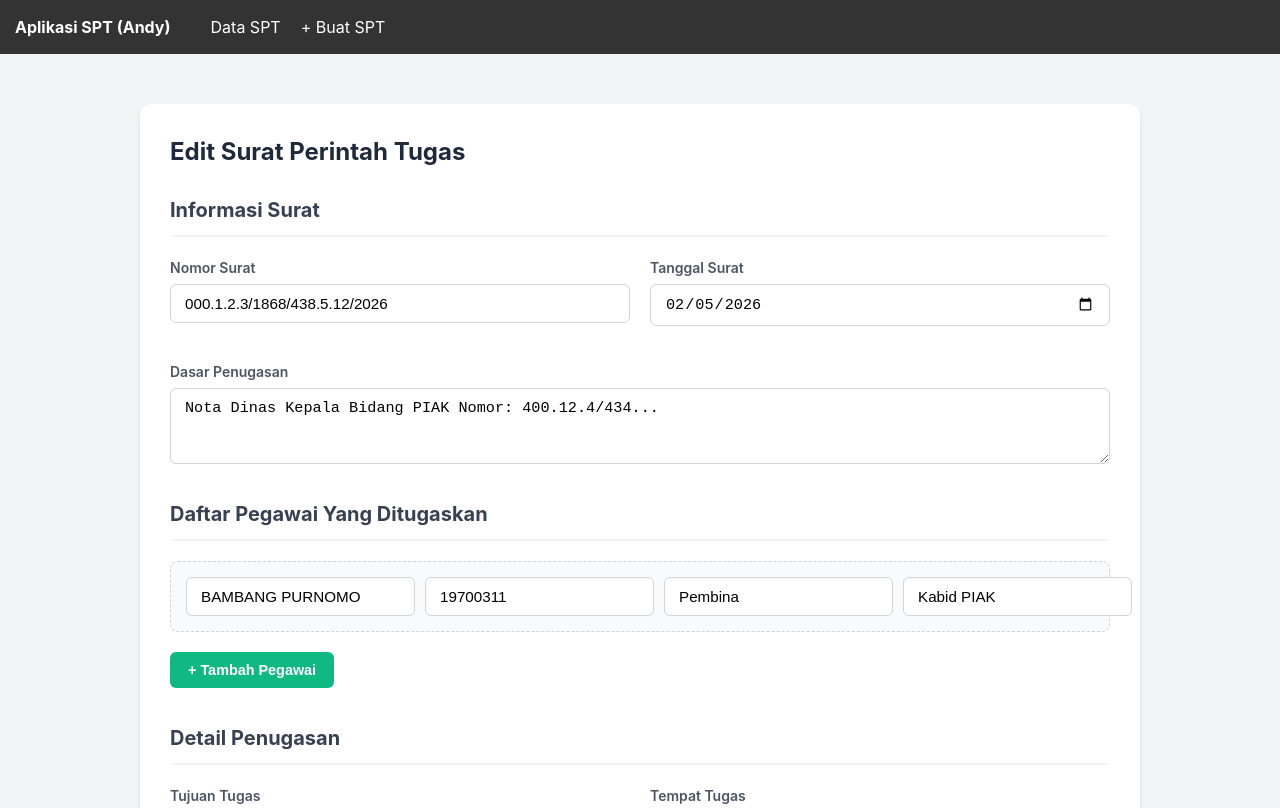
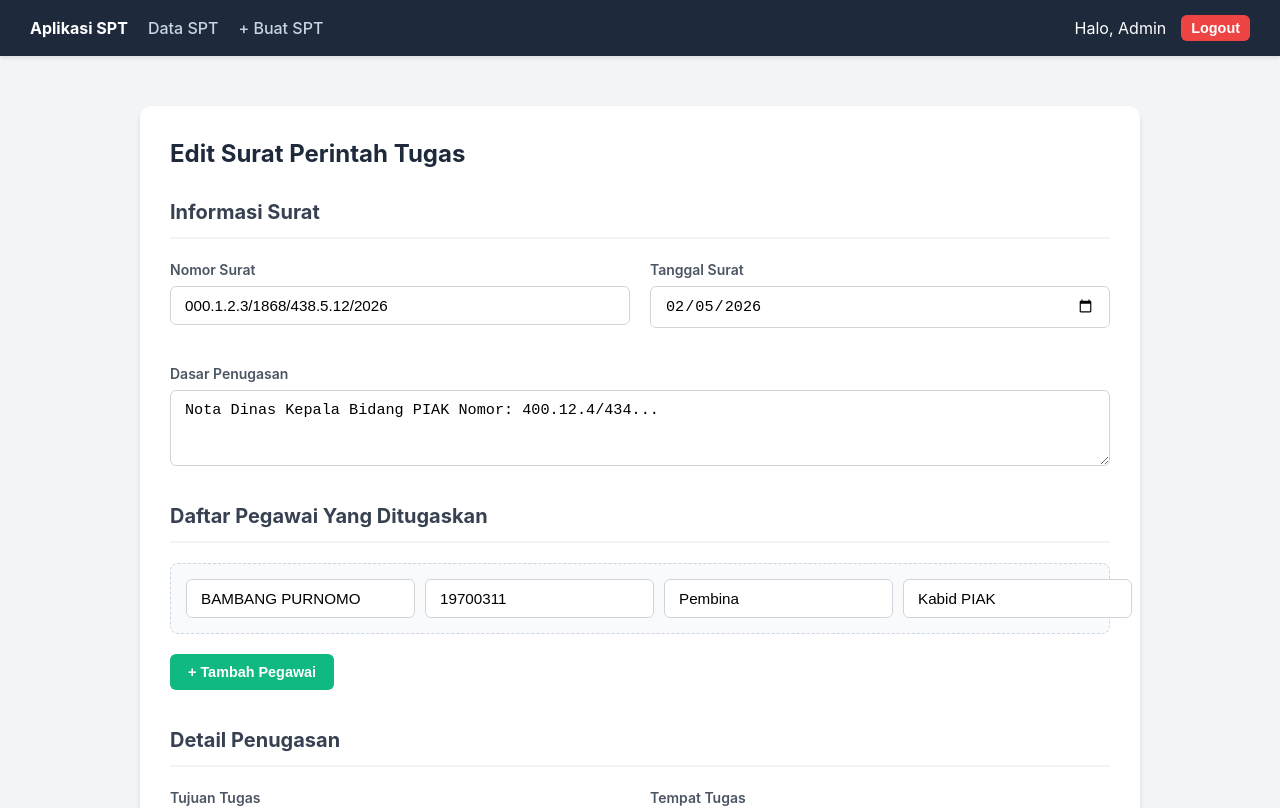
Before and after one commit to AndyAldy/Aplikasi_spt, a React (Vite) app: page /edit/1 in a window 1280 px wide. Shown: the top 808 px of the page. Built offline with nearby package versions, Linux system fonts and the light colour scheme.

Commit message:
adding logout button

```diff
--- a/src/components/Navbar.jsx
+++ b/src/components/Navbar.jsx
@@ -1,11 +1,26 @@
-import { Link } from 'react-router-dom';
+import { Link, useNavigate } from 'react-router-dom';
 
 export default function Navbar() {
+  const navigate = useNavigate();
+  const user = JSON.parse(localStorage.getItem('user') || '{}');
+
+  const handleLogout = () => {
+    localStorage.removeItem('user'); // Hapus sesi
+    navigate('/login'); // Balik ke login
+  };
+
   return (
-    <nav className="no-print" style={{ background: '#333', padding: '15px', color: 'white', display: 'flex', gap: '20px' }}>
-      <b style={{ marginRight: '20px' }}>Aplikasi SPT (Andy)</b>
-      <Link to="/" style={{ color: 'white', textDecoration: 'none' }}>Data SPT</Link>
-      <Link to="/create" style={{ color: 'white', textDecoration: 'none' }}>+ Buat SPT</Link>
+    <nav className="navbar no-print" style={{ display: 'flex', justifyContent: 'space-between' }}>
+      <div style={{ display: 'flex', gap: '20px', alignItems: 'center' }}>
+        <b>Aplikasi SPT</b>
+        <Link to="/">Data SPT</Link>
+        <Link to="/create">+ Buat SPT</Link>
+      </div>
+
+      <div style={{ display: 'flex', alignItems: 'center', gap: '15px' }}>
+        <span>Halo, {user.nama_lengkap || 'Admin'}</span>
+        <button onClick={handleLogout} className="btn btn-danger" style={{ padding: '5px 10px' }}>Logout</button>
+      </div>
     </nav>
   );
 }
```
